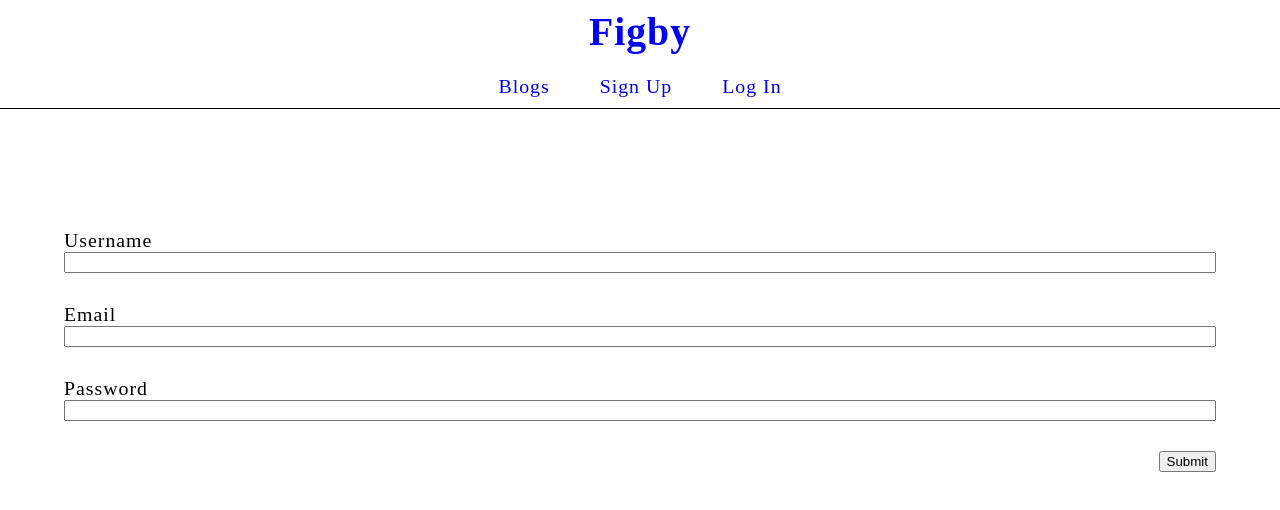
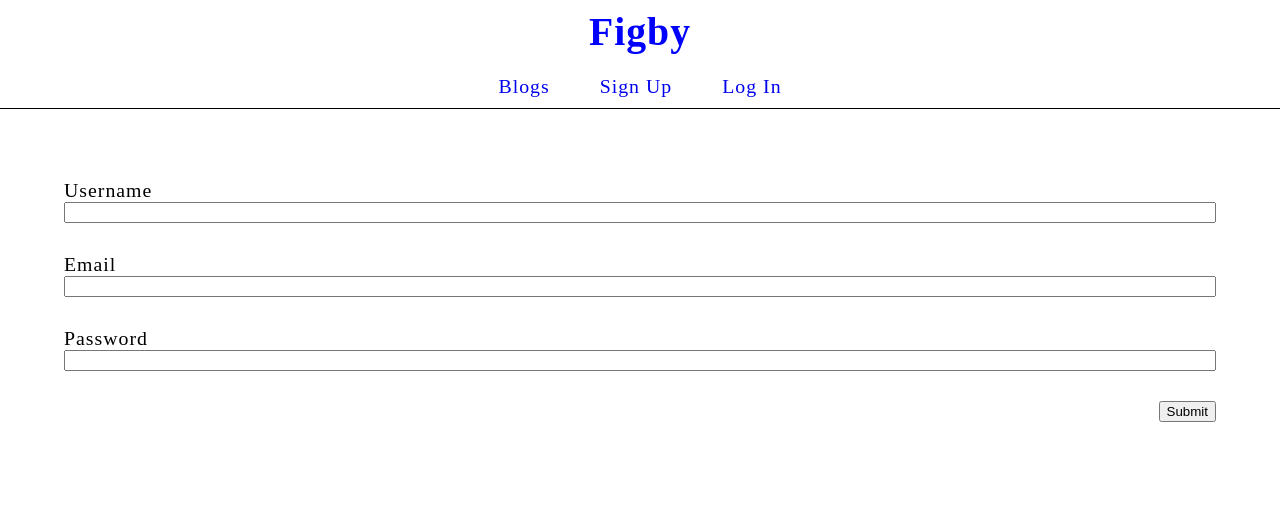
Before and after one commit to Figby222/blog, a React (Vite) app: page /log-in in a window 1280 px wide. Shown: the top 510 px of the page. Built offline with nearby package versions, Linux system fonts and the light colour scheme.

Commit message:
Add grid template to .LogInPage-form

```diff
--- a/src/styles/LogInPage.css
+++ b/src/styles/LogInPage.css
@@ -20,3 +20,9 @@ form {
 .errors {
     margin-top: 10px;
 }
+
+@media ( min-width: 600px ) {
+    .LogInPage-form {
+        grid-template-rows: repeat(4, auto);
+    }
+}
```
